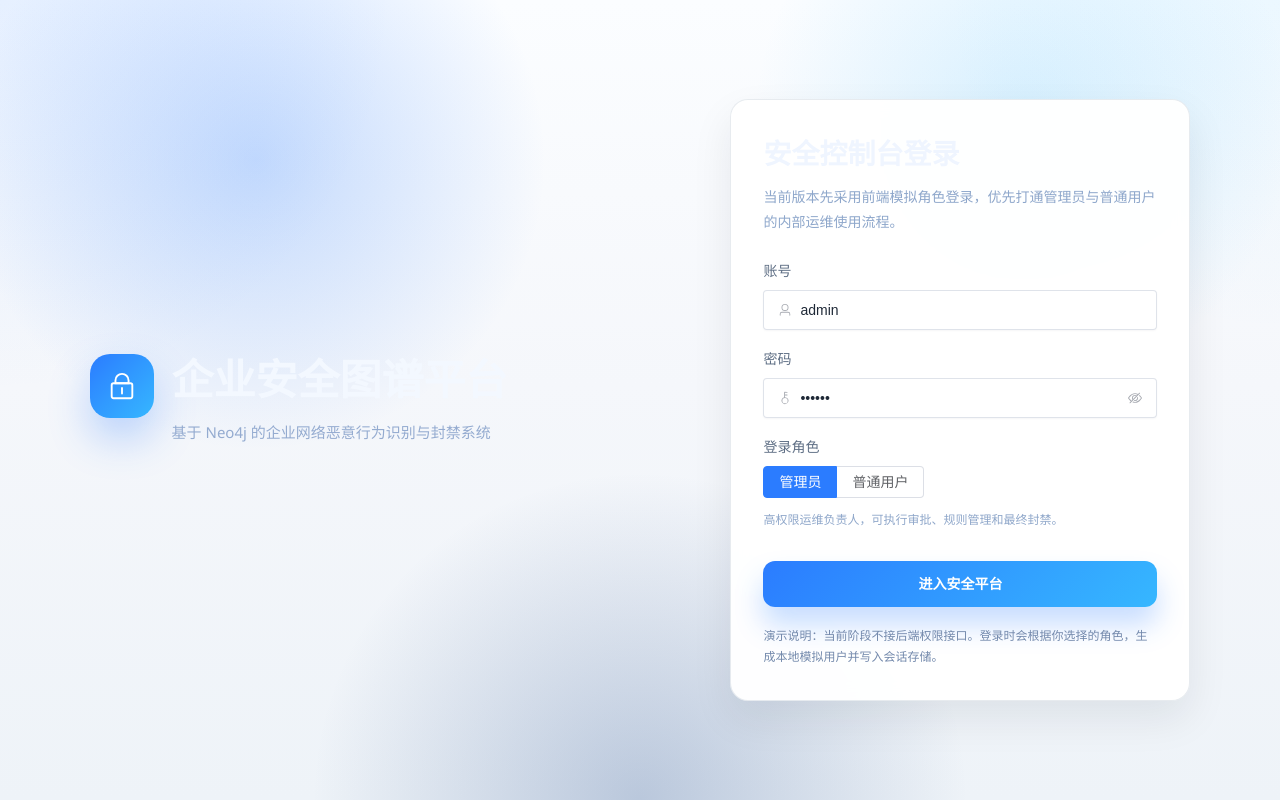
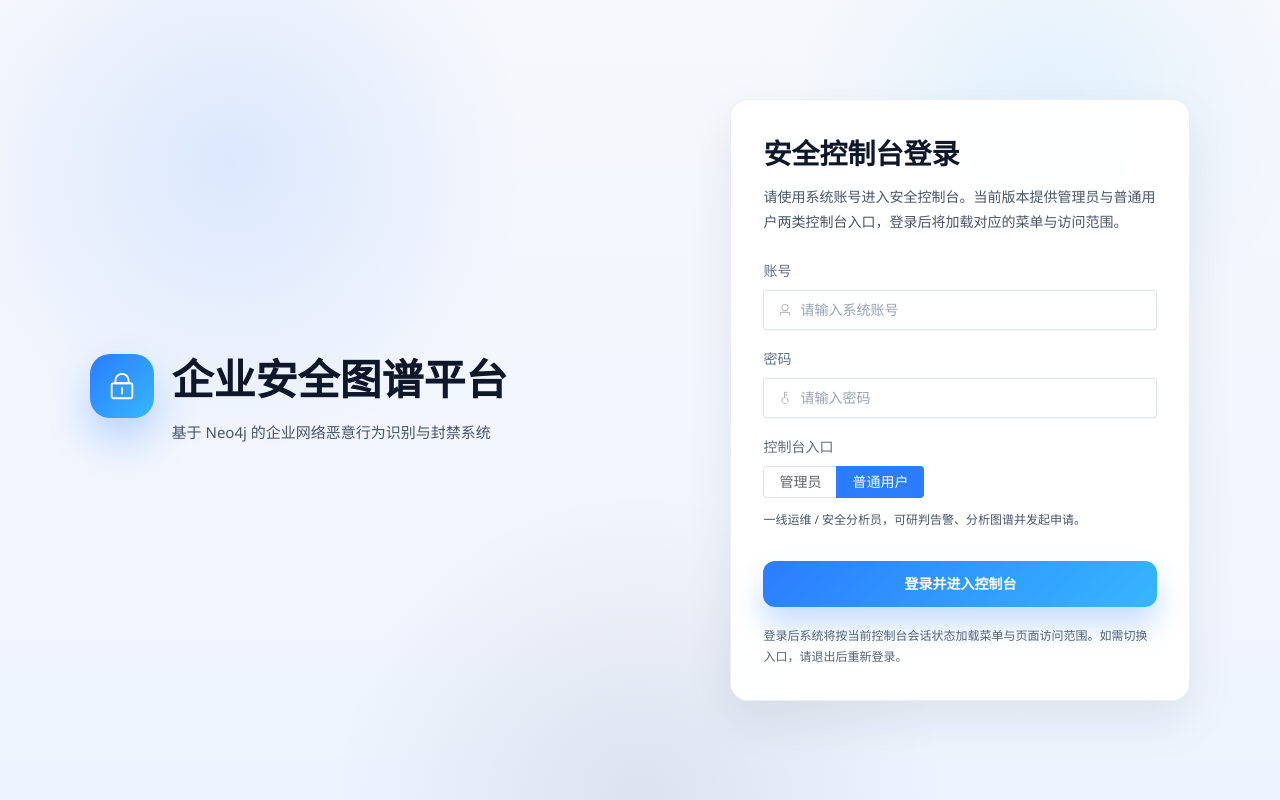
Before and after one commit to wxin10/enterprise-security-graph, a Vue app in the folder frontend/: page /login in a window 1280 px wide. Built offline with nearby package versions, Linux system fonts and the light colour scheme.

Commit message:
refactor: align system copy between login and layout

```diff
--- a/frontend/src/layouts/AppLayout.vue
+++ b/frontend/src/layouts/AppLayout.vue
@@ -4,7 +4,7 @@
     作用说明：
     1. 提供系统主布局，采用左侧菜单 + 顶部栏 + 内容区结构。
     2. 承载仪表盘、告警管理、封禁管理与日志监控中心等业务页面。
-    3. 当前阶段在现有布局基础上接入模拟角色菜单和用户信息展示。
+    3. 在现有布局基础上接入角色菜单和用户信息展示。
   -->
   <div class="layout-page">
     <el-container class="layout-shell">
@@ -51,7 +51,7 @@
             <div class="header-title">{{ currentPageTitle }}</div>
             <div class="header-status">
               <span class="status-dot status-dot--success"></span>
-              当前前后端接口联调正常，可直接展示 Neo4j 图数据与自动化监控流程
+              当前版本已接入核心业务接口，控制台登录与菜单权限按当前会话状态加载
             </div>
           </div>
 
@@ -81,7 +81,7 @@
 // 作用说明：
 // 1. 管理系统主布局、菜单跳转和顶部标题。
 // 2. 根据当前登录角色筛选可见菜单，并在顶部和侧边栏展示用户信息。
-// 3. 通过定时器更新时间，增强企业安全控制台的在线监控氛围。
+// 3. 通过定时器更新时间，展示控制台当前在线状态。
 import { computed, onBeforeUnmount, onMounted, ref } from "vue";
 import { Bell, DataLine, Document, DocumentAdd, Lock, Monitor, SetUp, Tickets, User, UserFilled } from "@element-plus/icons-vue";
 import { RouterView, useRoute, useRouter } from "vue-router";
--- a/frontend/src/views/LoginView.vue
+++ b/frontend/src/views/LoginView.vue
@@ -3,8 +3,8 @@
     文件路径：frontend/src/views/LoginView.vue
     作用说明：
     1. 提供系统登录页。
-    2. 在现有静态登录基础上接入前端模拟角色逻辑。
-    3. 登录后根据角色跳转到对应首页，并初始化本地模拟申请数据。
+    2. 提供当前版本的控制台登录入口和入口选择。
+    3. 登录后根据现有会话状态跳转到对应首页，并初始化本地申请数据。
   -->
   <div class="login-page">
     <div class="login-page__background"></div>
@@ -25,14 +25,14 @@
       <div class="login-panel security-panel">
         <div class="login-panel__header">
           <h1>安全控制台登录</h1>
-          <p>当前版本先采用前端模拟角色登录，优先打通管理员与普通用户的内部运维使用流程。</p>
+          <p>请使用系统账号进入安全控制台。当前版本提供管理员与普通用户两类控制台入口，登录后将加载对应的菜单与访问范围。</p>
         </div>
 
         <el-form :model="formModel" label-position="top" class="login-form">
           <el-form-item label="账号">
             <el-input
               v-model="formModel.username"
-              placeholder="请输入账号，例如：admin"
+              placeholder="请输入系统账号"
               size="large"
               clearable
             >
@@ -57,7 +57,7 @@
             </el-input>
           </el-form-item>
 
-          <el-form-item label="登录角色">
+          <el-form-item label="控制台入口">
             <el-radio-group v-model="formModel.role" class="role-selector">
               <el-radio-button
                 v-for="item in LOGIN_ROLE_OPTIONS"
@@ -73,12 +73,12 @@
           </el-form-item>
 
           <el-button class="login-button" type="primary" size="large" @click="handleLogin">
-            进入安全平台
+            登录并进入控制台
           </el-button>
         </el-form>
 
         <div class="login-hint">
-          演示说明：当前阶段不接后端权限接口。登录时会根据你选择的角色，生成本地模拟用户并写入会话存储。
+          登录后系统将按当前控制台会话状态加载菜单与页面访问范围。如需切换入口，请退出后重新登录。
         </div>
       </div>
     </div>
@@ -88,16 +88,16 @@
 <script setup>
 // 文件路径：frontend/src/views/LoginView.vue
 // 作用说明：
-// 1. 提供前端模拟角色登录入口。
-// 2. 登录成功后写入统一的用户信息，并根据角色跳转到对应首页。
-// 3. 初始化本地模拟申请数据，便于后续普通用户 / 管理员流程演示。
+// 1. 提供当前版本的控制台登录入口。
+// 2. 登录成功后写入统一的会话用户信息，并根据角色跳转到对应首页。
+// 3. 初始化本地申请数据，保持控制台流程可运行。
 
 import { computed, onMounted, reactive } from "vue";
 import { useRouter } from "vue-router";
 import { ElMessage } from "element-plus";
 
 import {
-  ROLE_ADMIN,
+  ROLE_USER,
   LOGIN_ROLE_OPTIONS,
   buildMockUser,
   getCurrentUser,
@@ -110,9 +110,9 @@ import { listDisposalRequests } from "@/utils/mock-storage";
 const router = useRouter();
 
 const formModel = reactive({
-  username: "admin",
-  password: "123456",
-  role: ROLE_ADMIN
+  username: "",
+  password: "",
+  role: ROLE_USER
 });
 
 const currentRoleDescription = computed(() => {
@@ -121,8 +121,8 @@ const currentRoleDescription = computed(() => {
 });
 
 function handleLogin() {
-  // 当前阶段采用前端模拟登录。
-  // 这里统一调用 auth.js 构造用户对象，并调用 mock-storage 初始化本地处置申请数据。
+  // 当前版本继续复用现有会话构造逻辑，保证登录页、控制台入口和菜单加载链路保持可运行。
+  // 这里同时初始化本地申请数据，避免后续页面首次进入时缺少必要的基础记录。
   if (!String(formModel.username || "").trim()) {
     ElMessage.warning("请输入登录账号");
     return;
@@ -154,15 +154,16 @@ onMounted(() => {
   position: relative;
   min-height: 100vh;
   overflow: hidden;
+  background: linear-gradient(180deg, #f6f8fc 0%, #eef4ff 100%);
 }
 
 .login-page__background {
   position: absolute;
   inset: 0;
   background:
-    radial-gradient(circle at 20% 20%, rgba(43, 124, 255, 0.26), transparent 24%),
-    radial-gradient(circle at 80% 15%, rgba(54, 183, 255, 0.18), transparent 22%),
-    radial-gradient(circle at 50% 100%, rgba(19, 61, 130, 0.24), transparent 32%);
+    radial-gradient(circle at 18% 20%, rgba(43, 124, 255, 0.12), transparent 24%),
+    radial-gradient(circle at 82% 14%, rgba(54, 183, 255, 0.1), transparent 20%),
+    radial-gradient(circle at 50% 100%, rgba(15, 23, 42, 0.08), transparent 30%);
 }
 
 .login-page__content {
@@ -200,13 +201,13 @@ onMounted(() => {
   font-size: 42px;
   font-weight: 800;
   line-height: 1.2;
-  color: #f3f8ff;
+  color: #0f172a;
 }
 
 .login-brand__subtitle {
   margin-top: 14px;
   line-height: 1.9;
-  color: #94abd0;
+  color: #475569;
   font-size: 15px;
 }
 
@@ -215,18 +216,21 @@ onMounted(() => {
   max-width: 460px;
   margin-left: auto;
   padding: 32px;
+  background: rgba(255, 255, 255, 0.96);
+  border: 1px solid rgba(148, 163, 184, 0.18);
+  box-shadow: 0 20px 48px rgba(15, 23, 42, 0.08);
 }
 
 .login-panel__header h1 {
   margin: 0;
   font-size: 28px;
-  color: #eff5ff;
+  color: #0f172a;
 }
 
 .login-panel__header p {
   margin: 12px 0 0;
   line-height: 1.8;
-  color: #8ea7cb;
+  color: #475569;
   font-size: 14px;
 }
 
@@ -240,7 +244,7 @@ onMounted(() => {
 
 .role-description {
   margin-top: 12px;
-  color: #8fa7ca;
+  color: #475569;
   font-size: 12px;
   line-height: 1.7;
 }
@@ -257,7 +261,7 @@ onMounted(() => {
 
 .login-hint {
   margin-top: 18px;
-  color: #7389ac;
+  color: #52637a;
   font-size: 12px;
   line-height: 1.8;
 }
```
Also changed, not shown: 2 other files (tests, documents, lock files or other folders).
